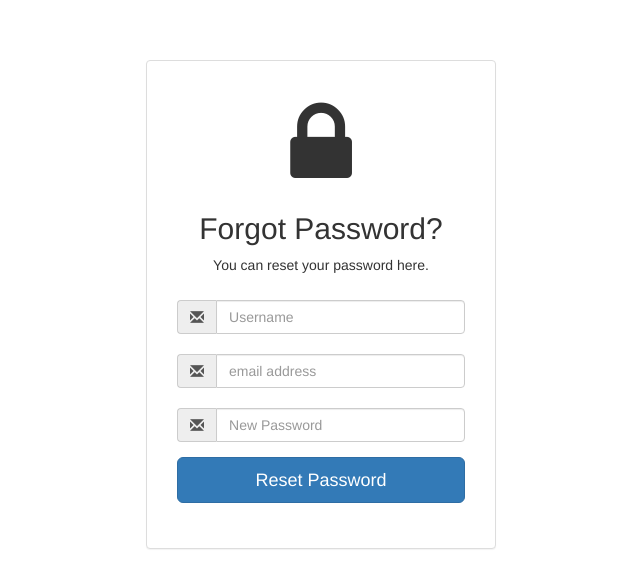
After one commit to zahidhasanmilu/CIT-ECOM-PROJECT, a Django app: page /password_forgot/ in a window 1280 px wide. The commit adds this page. Shown: the top 588 px of the page, without its empty margins (319-959 px from the left). Run offline with Django 4.2, Linux system fonts and the light colour scheme; some libraries are stand-ins or nearby versions.

Commit message:
forgot password

```diff
--- a/Account/urls.py
+++ b/Account/urls.py
@@ -10,5 +10,6 @@ urlpatterns = [
     path('register_here/', views.signup, name='register'),
     path('About_Us/', AboutView.as_view(), name='aboutus'),
     path('Contact_Us/', ContactUsView.as_view(), name='contactus'),
+    path('password_forgot/', views.forgotpassword, name='forgotPassword')
 
 ]
--- a/Account/views.py
+++ b/Account/views.py
@@ -3,6 +3,7 @@ from django.views.generic import View
 from django.contrib.auth import authenticate, login, logout
 from django.contrib.auth.models import User
 from django.contrib import messages
+from django.contrib.auth import update_session_auth_hash
 
 
 # Create your views here.
@@ -37,6 +38,29 @@ class signin(View):
         else:
             messages.info(request, "User Doesn't Exists")
             return redirect('login')
+
+def forgotpassword(request):
+    if request.method=='POST':
+        usernames = request.POST["username"]
+        email = request.POST["email"]
+        new_password = request.POST["new_password"]
+
+        user = User.objects.get(username=usernames)
+        if user :
+            if user.email == email:
+                user.set_password(new_password)
+                user.save()
+                update_session_auth_hash(request, user)
+                messages.info(request, "Password Update succecfully")
+                return redirect('login')
+            else:
+                messages.info(request, "Email Not Matched")
+                return redirect('forgotPassword')
+        else:
+            messages.info(request, "User Not Found")
+            return redirect('forgotPassword')
+
+    return render(request, 'Account/forgotpassword.html')
 
 # def signin(request):
 #     print('Zahid')
--- /dev/null
+++ b/templates/Account/forgotpassword.html
@@ -0,0 +1,100 @@
+<!doctype html>
+<html lang="en">
+
+<head>
+    <title>Title</title>
+    <!-- Required meta tags -->
+    <meta charset="utf-8">
+    <meta name="viewport" content="width=device-width, initial-scale=1, shrink-to-fit=no">
+
+    <!-- Bootstrap CSS -->
+    <link rel="stylesheet" href="https://stackpath.bootstrapcdn.com/bootstrap/4.3.1/css/bootstrap.min.css"
+        integrity="sha384-ggOyR0iXCbMQv3Xipma34MD+dH/1fQ784/j6cY/iJTQUOhcWr7x9JvoRxT2MZw1T" crossorigin="anonymous">
+    <link href="//maxcdn.bootstrapcdn.com/bootstrap/3.3.0/css/bootstrap.min.css" rel="stylesheet" id="bootstrap-css">
+    <script src="//maxcdn.bootstrapcdn.com/bootstrap/3.3.0/js/bootstrap.min.js"></script>
+    <script src="//code.jquery.com/jquery-1.11.1.min.js"></script>
+    <link rel="stylesheet" href="https://maxcdn.bootstrapcdn.com/font-awesome/4.5.0/css/font-awesome.min.css">
+</head>
+
+<body>
+
+    <!------ Include the above in your HEAD tag ---------->
+    <br>
+    <br>
+    <br>
+
+    <div class="form-gap"></div>
+    <div class="container">
+        <div class="row">
+            <div class="col-md-4 col-md-offset-4">
+                <div class="panel panel-default">
+                    <div class="panel-body">
+                        <div class="text-center">
+                            <h3><i class="fa fa-lock fa-4x"></i></h3>
+                            <h2 class="text-center">Forgot Password?</h2>
+                            <p>You can reset your password here.</p>
+                            {% if messages %}
+                            <ul class="messages">
+                                {% for message in messages %}
+                                <div class="alert alert-danger" role="alert">
+                                    {{ forloop.counter }} {{ message }}
+                                </div>
+                                {% endfor %}
+                            </ul>
+                            {% endif %}
+                            <div class="panel-body">
+
+                                <form id="register-form" role="form" class="form" method="POST">
+                                    {% csrf_token %}
+
+                                    <div class="form-group">
+                                        <div class="input-group">
+                                            <span class="input-group-addon"><i
+                                                    class="glyphicon glyphicon-envelope color-blue"></i></span>
+                                            <input id="username" name="username" placeholder="Username"
+                                                class="form-control" type="username" name="username">
+                                        </div>
+                                        <br>
+                                        <div class="input-group">
+                                            <span class="input-group-addon"><i
+                                                    class="glyphicon glyphicon-envelope color-blue"></i></span>
+                                            <input id="email" name="email" placeholder="email address"
+                                                class="form-control" type="email" name="email">
+                                        </div>
+                                        <br>
+                                        <div class="input-group">
+                                            <span class="input-group-addon"><i
+                                                    class="glyphicon glyphicon-envelope color-blue"></i></span>
+                                            <input id="new_password" name="new_password" placeholder="New Password"
+                                                class="form-control" type="password" name="new_password">
+                                        </div>
+                                    </div>
+                                    <div class="form-group">
+                                        <input name="recover-submit" class="btn btn-lg btn-primary btn-block"
+                                            value="Reset Password" type="submit">
+                                    </div>
+
+                                    <input type="hidden" class="hide" name="token" id="token" value="">
+                                </form>
+
+                            </div>
+                        </div>
+                    </div>
+                </div>
+            </div>
+        </div>
+    </div>
+    <!-- Optional JavaScript -->
+    <!-- jQuery first, then Popper.js, then Bootstrap JS -->
+    <script src="https://code.jquery.com/jquery-3.3.1.slim.min.js"
+        integrity="sha384-q8i/X+965DzO0rT7abK41JStQIAqVgRVzpbzo5smXKp4YfRvH+8abtTE1Pi6jizo"
+        crossorigin="anonymous"></script>
+    <script src="https://cdnjs.cloudflare.com/ajax/libs/popper.js/1.14.7/umd/popper.min.js"
+        integrity="sha384-UO2eT0CpHqdSJQ6hJty5KVphtPhzWj9WO1clHTMGa3JDZwrnQq4sF86dIHNDz0W1"
+        crossorigin="anonymous"></script>
+    <script src="https://stackpath.bootstrapcdn.com/bootstrap/4.3.1/js/bootstrap.min.js"
+        integrity="sha384-JjSmVgyd0p3pXB1rRibZUAYoIIy6OrQ6VrjIEaFf/nJGzIxFDsf4x0xIM+B07jRM"
+        crossorigin="anonymous"></script>
+</body>
+
+</html>
--- a/templates/Account/user-login.html
+++ b/templates/Account/user-login.html
@@ -44,7 +44,7 @@
 
 					<div class="form-group text-center">
 						<div class="link">
-							<a href="#">Forgot your password?</a>
+							<a href="{% url 'forgotPassword' %}">Forgot your password?</a>
 							<a href="user-register.html">Register?</a>
 						</div>
 					</div>
```
Also changed, not shown: db.sqlite3.
